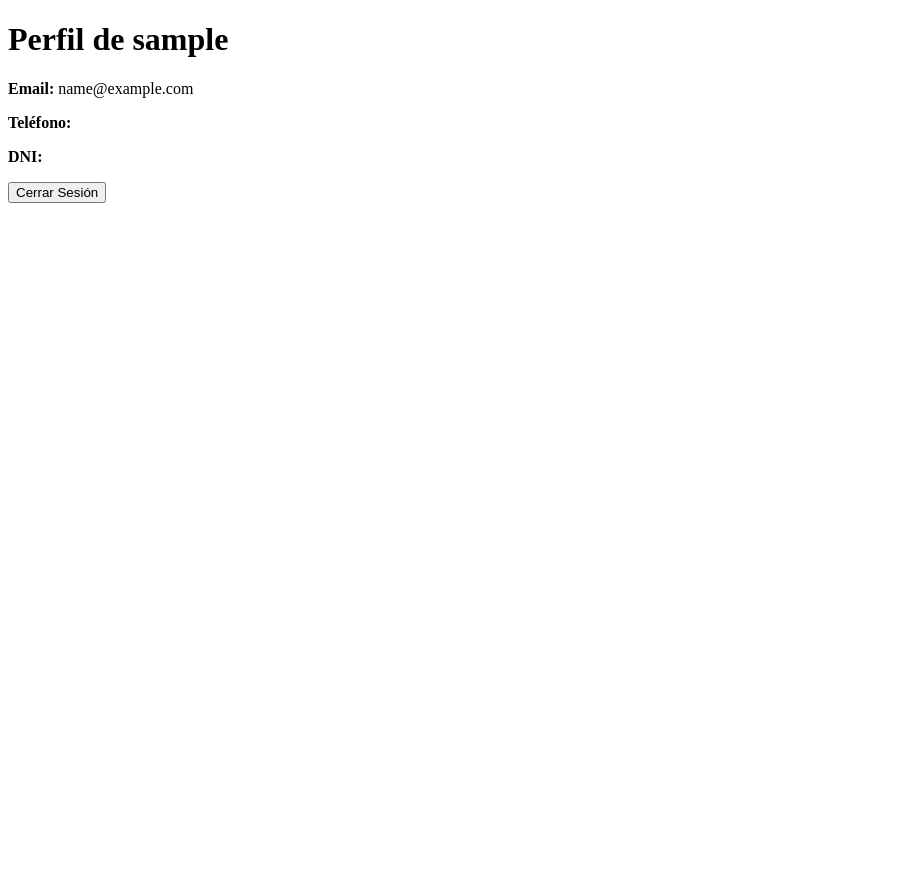
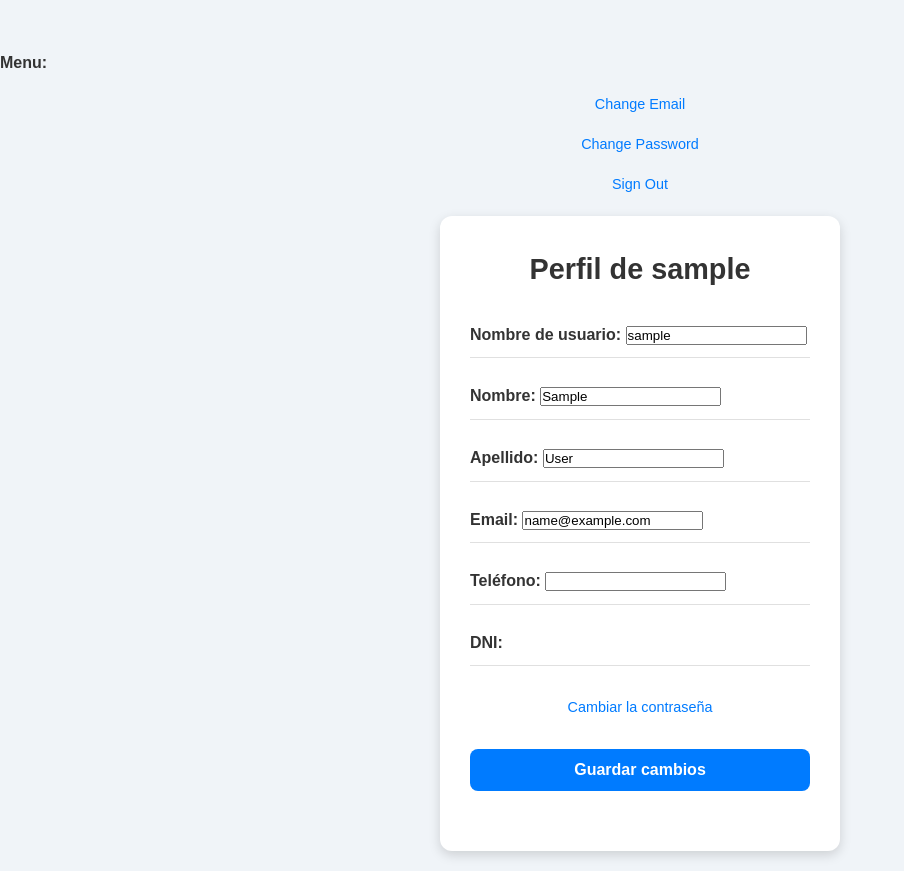
Before and after one commit to PGPI-2024-010/ritualUS, a Django app: page /profile/ in a window 1280 px wide. Shown: the whole page, without its empty margins (0-904 px from the left). Before the commit the page ends 203 px from the top, so only its background shows below. Run offline with Django 5.2, Linux system fonts and the light colour scheme; the visitor is signed in with stand-in values (Sample User, id 1).

Commit message:
feat: Editar perfil

```diff
--- a/ritualUS/views.py
+++ b/ritualUS/views.py
@@ -5,7 +5,7 @@ from django.contrib.auth.decorators import login_required
 from .forms import CustomSignupForm
 from django.contrib.auth.forms import AuthenticationForm
 from django.shortcuts import render, redirect
-
+from django.contrib import messages
 
 class Home(ListView):
     template_name = 'index.html'
@@ -17,6 +17,16 @@ class Home(ListView):
 @login_required
 def profile_view(request):
     user = request.user
+    if request.method == "POST":
+        user = request.user
+        user.username = request.POST.get('username')
+        user.first_name = request.POST.get('first_name')
+        user.last_name = request.POST.get('last_name')
+        user.email = request.POST.get('email')
+        user.phone_number = request.POST.get('phone_number')
+        user.save()
+        messages.success(request, "Perfil actualizado")
+        return redirect('account_logout')
     return render(request, 'profile.html', {'user': user})
 def signup_view(request):
     if request.method == 'POST':
--- a/templates/account/logout.html
+++ b/templates/account/logout.html
@@ -15,16 +15,18 @@
             <li><strong>Email:</strong> {{ user.email }}</li>
             <li><strong>Número de teléfono:</strong> {{ user.phone_number }}</li>
             <li><strong>DNI:</strong> {{ user.dni }}</li>
+            <p><a href="{% url 'account_change_password' %}">Cambiar la contraseña</a></p>
         </ul>
-
-
         <div class="confirmation-section">
-            <p>¿Estás seguro/a que quieres cerrar sesión?</p>
+            <form method="get" action="{% url 'profile' %}">
+                <button type="submit" class="btn btn-primary">Editar perfil</button>
+            </form>
             {% url 'account_logout' as action_url %}
             <form method="post" action="{{ action_url }}">
                 {% csrf_token %}
                 {{ redirect_field }}
                 <button type="submit" class="btn btn-danger">Cerrar Sesión</button>
+                <p>¿Estás seguro/a que quieres cerrar sesión?</p>
             </form>
         </div>
     </div>
--- a/templates/profile.html
+++ b/templates/profile.html
@@ -1,19 +1,35 @@
+{% extends "account/logout.html" %}
+{% load static %}
+
+{% block content %}
 <!-- myapp/templates/profile.html -->
 <!DOCTYPE html>
-<html lang="en">
-<head>
-    <meta charset="UTF-8">
-    <title>Perfil de {{ user.username }}</title>
-</head>
-<body>
-    <h1>Perfil de {{ user.username }}</h1>
-    <p><strong>Email:</strong> {{ user.email }}</p>
-    <p><strong>Teléfono:</strong> {{ user.phone_number }}</p>
-    <p><strong>DNI:</strong> {{ user.dni }}</p>
-
-    <form action="{% url 'account_logout' %}" method="post">
-        {% csrf_token %}
-        <button type="submit">Cerrar Sesión</button>
-    </form>
-</body>
-</html>
+<div class="card">
+    <div class="card-header">
+        <h1>Perfil de {{ user.username }}</h1>
+    </div>
+    <div class="user-info-list">
+        <form action="{% url 'profile' %}" method="post">
+            <li><strong>Nombre de usuario:</strong>
+                <input type="text" name="username" value= "{{ user.username }}" required>
+            </li>
+            <li><strong>Nombre:</strong>
+                <input type="text" name="first_name" value= "{{ user.first_name }}" required>
+            </li>
+            <li><strong>Apellido:</strong>
+                <input type="text" name="last_name" value= "{{ user.last_name }}" required>
+            </li>
+            <li><strong>Email:</strong>
+                <input type="text" name="email" value= "{{ user.email }}" required>
+            </li>
+            <li><strong>Teléfono:</strong>
+                <input type="text" name="phone_number" value= "{{ user.phone_number }}" required>
+            </li>
+            <li><strong>DNI:</strong> {{ user.dni }}</li>
+            <p><a href="{% url 'account_change_password' %}">Cambiar la contraseña</a></p>
+            {% csrf_token %}
+            <button type="submit">Guardar cambios</button>
+        </form>
+    </div>
+</div>
+{% endblock content %}
```
Also changed, not shown: ritualUS/migrations/0005_alter_order_user_remove_product_category_and_more.py (added), ritualUS/migrations/0006_alter_address_user.py (added), ritualUS/migrations/0007_alter_customuser_dni.py (added), ritualUS/migrations/0008_alter_customuser_dni.py (added).
